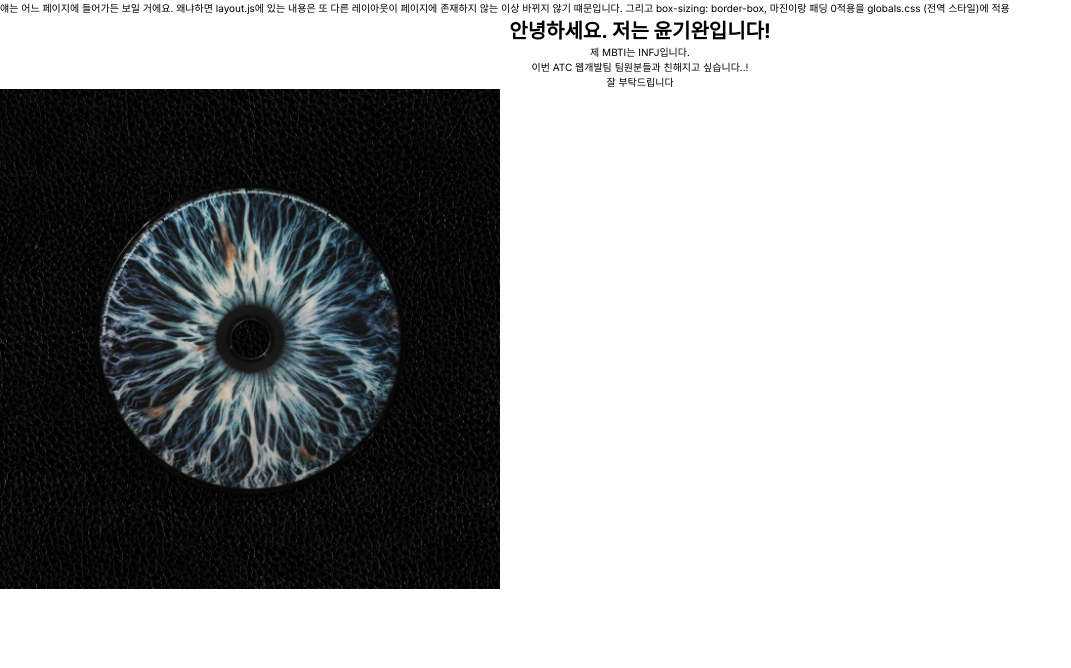
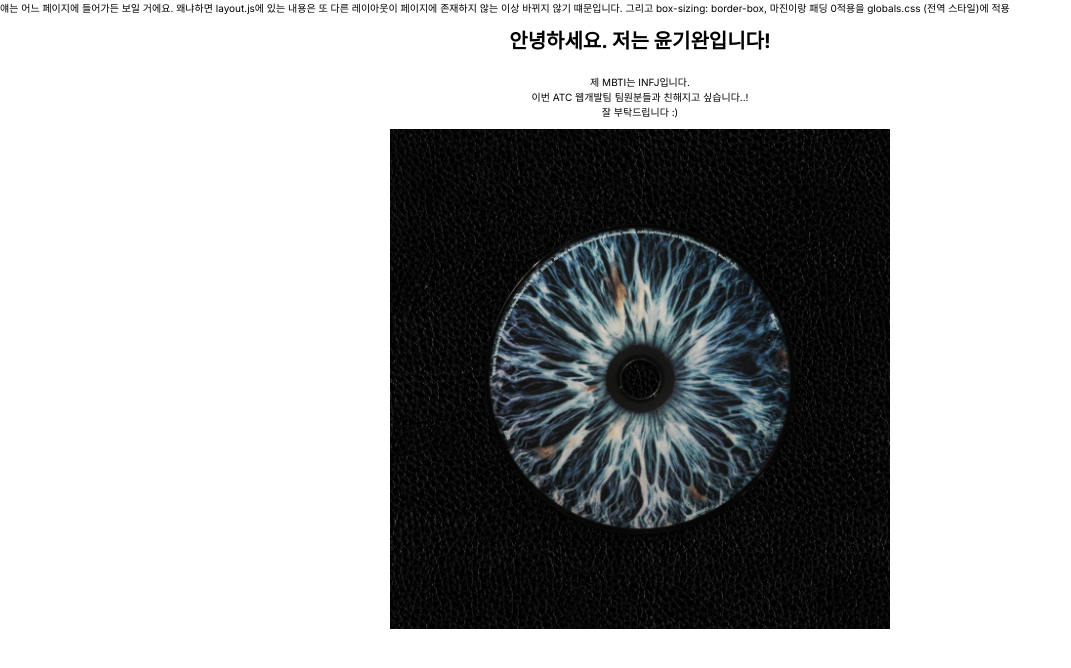
Before and after one commit to rmdnps10/ATC-Pre, a Next.js app: page /giwan in a window 1280 px wide. Shown: the top 668 px of the page, without its empty margins (0-1071 px from the left). Built offline with nearby package versions, Linux system fonts and the light colour scheme.

Commit message:
Design: components 폴더 안에 Description.js 및 css 파일을 생성하고 자기소개 부분 component화 #5

```diff
--- a/src/app/giwan/page.js
+++ b/src/app/giwan/page.js
@@ -1,17 +1,11 @@
 import Image from 'next/image'
-import myImage from '../../../public/Moodswings in This Order.jpg';
+import myImage from '/public/Moodswings in This Order.jpg';
 import Description from "@/components/giwan/Description";
 
 export default function GiwanPage() {
   return(
     <main>
       <Description/>
-      <Image
-        src={myImage}
-        alt="image"
-        width={500}
-        height={500}
-        />
     </main>
 
   )
--- a/src/components/giwan/Description.js
+++ b/src/components/giwan/Description.js
@@ -1,13 +1,18 @@
 import React from "react";
 import styles from "./Description.module.css";
+import Image from "next/image";
+import myImage from "/public/Moodswings in This Order.jpg";
 
 export default function Description() {
     return (
         <main className={styles.main}>
-            <h1>안녕하세요. 저는 윤기완입니다!</h1>
-            <p>제 MBTI는 INFJ입니다.</p>
-            <p>이번 ATC 웹개발팀 팀원분들과 친해지고 싶습니다..!</p>
-            <p>잘 부탁드립니다 </p>
+            <h1 className={styles.h1}>안녕하세요. 저는 윤기완입니다!</h1>
+            <div className={styles.p}>
+                <p>제 MBTI는 INFJ입니다.</p>
+                <p>이번 ATC 웹개발팀 팀원분들과 친해지고 싶습니다..!</p>
+                <p>잘 부탁드립니다 :)</p>
+            </div>
+            <Image src={myImage} alt="image" width={500} height={500} />
         </main>
     );
 }
--- a/src/components/giwan/Description.module.css
+++ b/src/components/giwan/Description.module.css
@@ -4,12 +4,12 @@
     align-items: center;
 }
 
-/* h1 {
+.h1 {
     padding-top: 10px;
     padding-bottom: 10px;
 }
 
-p {
+.p {
     padding-top: 10px;
     padding-bottom: 10px;
-} */
+}
```
Also changed, not shown: src/app/giwan/style.css (deleted).
